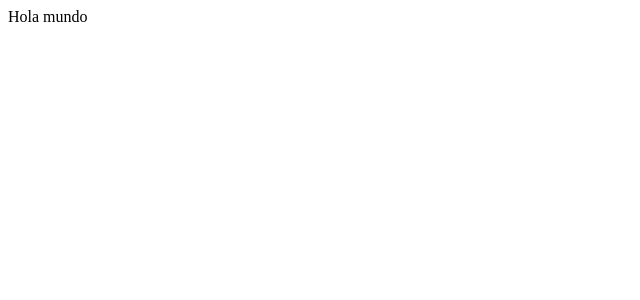
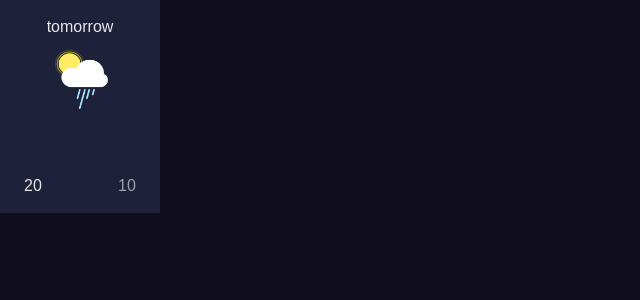
Before and after one commit to leolicona/weatherApp, a React (Vite) app: page / in a window 1280 px wide. Shown: the top 300 px of the page, without its empty margins (0-640 px from the left). Built offline with nearby package versions, Linux system fonts and the light colour scheme.

Commit message:
Componentes, CardDay

```diff
--- a/src/App.css
+++ b/src/App.css
@@ -1,3 +1,3 @@
-#root {
-
+body{
+    background-color: #100E1D;
 }
--- a/src/App.jsx
+++ b/src/App.jsx
@@ -1,13 +1,21 @@
 // import { useState } from 'react'
-
+import CardDays from './components/CardDays/CardDays'
 import './App.css'
 
 function App() {
-
-
   return (
     <>
-      Hola mundo
+     {/* Barra lateral izquierda */}
+     {/* <LeftSideBar/> */}
+
+    {/*  buscar lugar */}
+{/*     <SearchForPlace/> */}
+
+    {/* díasde la semana */}
+    <CardDays/>
+
+    {/* lo más destacado de hoy */}
+   {/*  <TodaysHighlights/> */}
 
     </>
   )
--- /dev/null
+++ b/src/components/CardDays/CardDays.css
@@ -0,0 +1,47 @@
+.cardDay_container{
+    position: relative;
+    /* border: 1px dotted red; */
+    width: 120px;
+    height: 177px;
+    display: flex;
+    flex-direction: column;
+    align-items: center;
+    padding: 18px 20px 18px 20px;
+    position: relative;
+    gap: 10px;
+    color: #E7E7EB;
+    background-color: #1E213A;
+    font-family: 'Raleway', sans-serif;
+    font-weight: 500;
+}
+    .day{
+        display: flex;
+        justify-content: center;
+        /* border: 1px dotted red; */
+        width: 76px;
+        height: 19px;
+    }
+    .weather_image{
+        /* border: 1px dotted yellow; */
+        width: 56.44px;
+        height: 62px;
+    }
+    .temp {
+        position: absolute;
+        display: flex;
+        justify-content: center;
+        align-items: center;
+        width: 30px;
+        height: 19px;
+        bottom: 18px;
+    }
+    .max{
+       /*  border: 1px dotted purple; */
+       left: 18px;
+
+    }
+    .min{
+        /* border: 1px dotted pink; */
+        right: 18px;
+        color: #A09FB1;
+    }
--- /dev/null
+++ b/src/components/CardDays/CardDays.jsx
@@ -0,0 +1,15 @@
+import React from 'react'
+import './CardDays.css'
+import sol from '../../assets/img/Shower.png'
+function CardDays () {
+    return(
+        <section className='cardDay_container'>
+            <span className='day'>tomorrow</span>
+            <img className='weather_image' src={sol} alt="" />
+            <span className='temp max'> 20</span>
+            <span className='temp min'> 10</span>
+
+        </section>
+    )
+}
+export default CardDays
--- a/src/index.css
+++ b/src/index.css
@@ -1,3 +1,5 @@
-:root {
-
+*{
+    margin: 0px;
+    border:0px;
+    padding: 0px;
 }
```
Also changed, not shown: src/assets/img/Shower.png (added), src/components/CardHightlights/LeftSideBar.css (added), src/components/CardHightlights/LeftSideBar.jsx (added).
